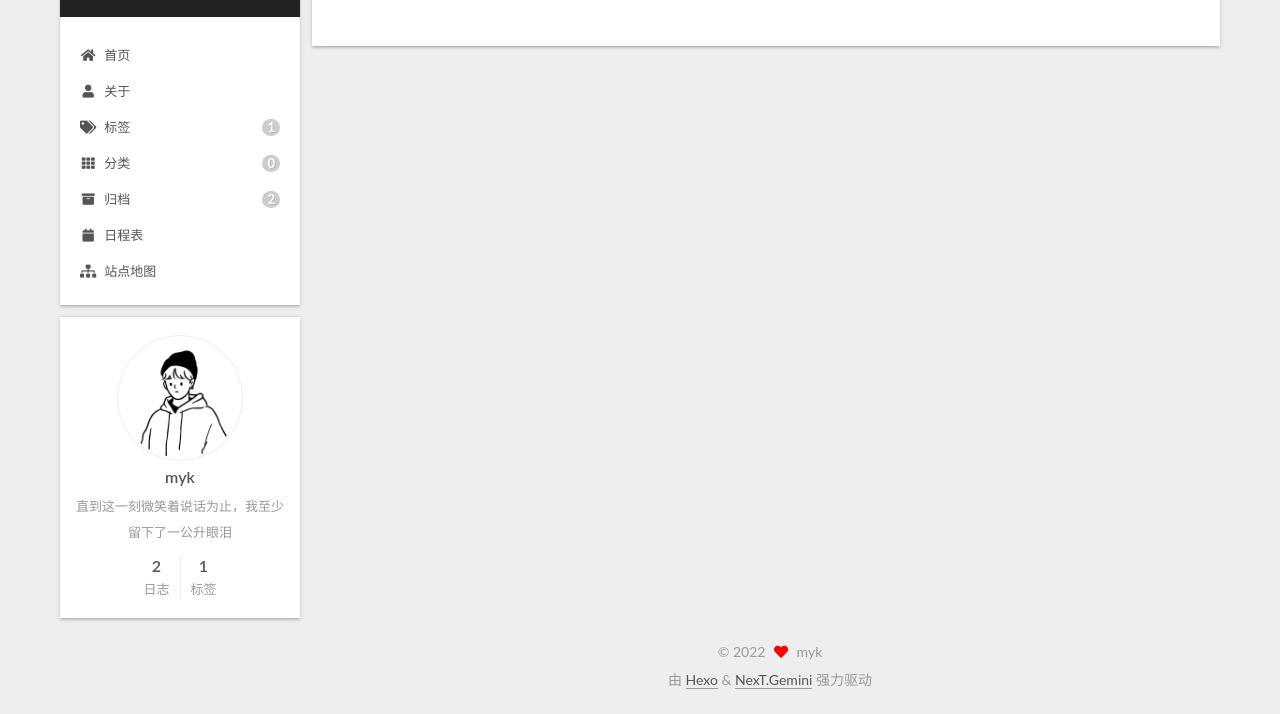
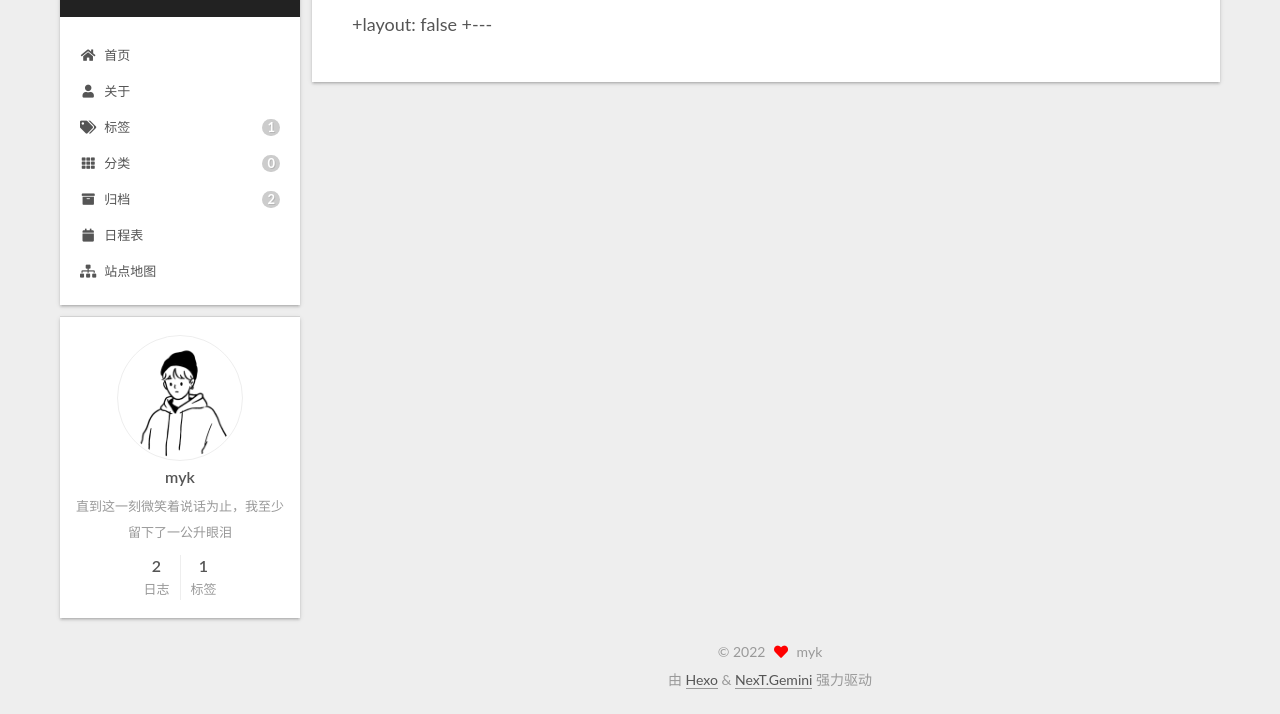
Before and after one commit to MayukeM/MayukeM.github.io, a plain HTML site: page 404.html in a window 1280 px wide. Shown: the part 97-811 px from the top of the page. Drawn offline with Linux system fonts and the light colour scheme.

Commit message:
Site updated: 2022-01-21 13:00:46

```diff
--- a/404.html
+++ b/404.html
@@ -20,15 +20,15 @@
     var CONFIG = {"hostname":"example.com","root":"/","scheme":"Gemini","version":"7.8.0","exturl":false,"sidebar":{"position":"left","display":"post","padding":18,"offset":12,"onmobile":false},"copycode":{"enable":false,"show_result":false,"style":null},"back2top":{"enable":true,"sidebar":false,"scrollpercent":false},"bookmark":{"enable":false,"color":"#222","save":"auto"},"fancybox":false,"mediumzoom":false,"lazyload":false,"pangu":false,"comments":{"style":"tabs","active":null,"storage":true,"lazyload":false,"nav":null},"algolia":{"hits":{"per_page":10},"labels":{"input_placeholder":"Search for Posts","hits_empty":"We didn't find any results for the search: ${query}","hits_stats":"${hits} results found in ${time} ms"}},"localsearch":{"enable":false,"trigger":"auto","top_n_per_article":1,"unescape":false,"preload":false},"motion":{"enable":true,"async":false,"transition":{"post_block":"fadeIn","post_header":"slideDownIn","post_body":"slideDownIn","coll_header":"slideLeftIn","sidebar":"slideUpIn"}},"path":"search.xml"};
   </script>
 
-  <meta name="description" content="404">
+  <meta name="description" content="+layout: false +---                          404">
 <meta property="og:type" content="website">
 <meta property="og:title" content="我的博客">
 <meta property="og:url" content="http://example.com/404.html">
 <meta property="og:site_name" content="我的博客">
-<meta property="og:description" content="404">
+<meta property="og:description" content="+layout: false +---                          404">
 <meta property="og:locale" content="zh_CN">
-<meta property="article:published_time" content="2022-01-21T02:43:36.047Z">
-<meta property="article:modified_time" content="2022-01-21T02:36:56.090Z">
+<meta property="article:published_time" content="2022-01-21T04:58:07.983Z">
+<meta property="article:modified_time" content="2022-01-21T04:58:07.982Z">
 <meta property="article:author" content="myk">
 <meta name="twitter:card" content="summary">
 
@@ -195,7 +195,10 @@
 
 
       <div class="post-body">
-          <!DOCTYPE html>
+          +layout: false
++---
+
+<!DOCTYPE html>
 <html lang="en">
     <head>
         <meta charset="UTF-8">
```
